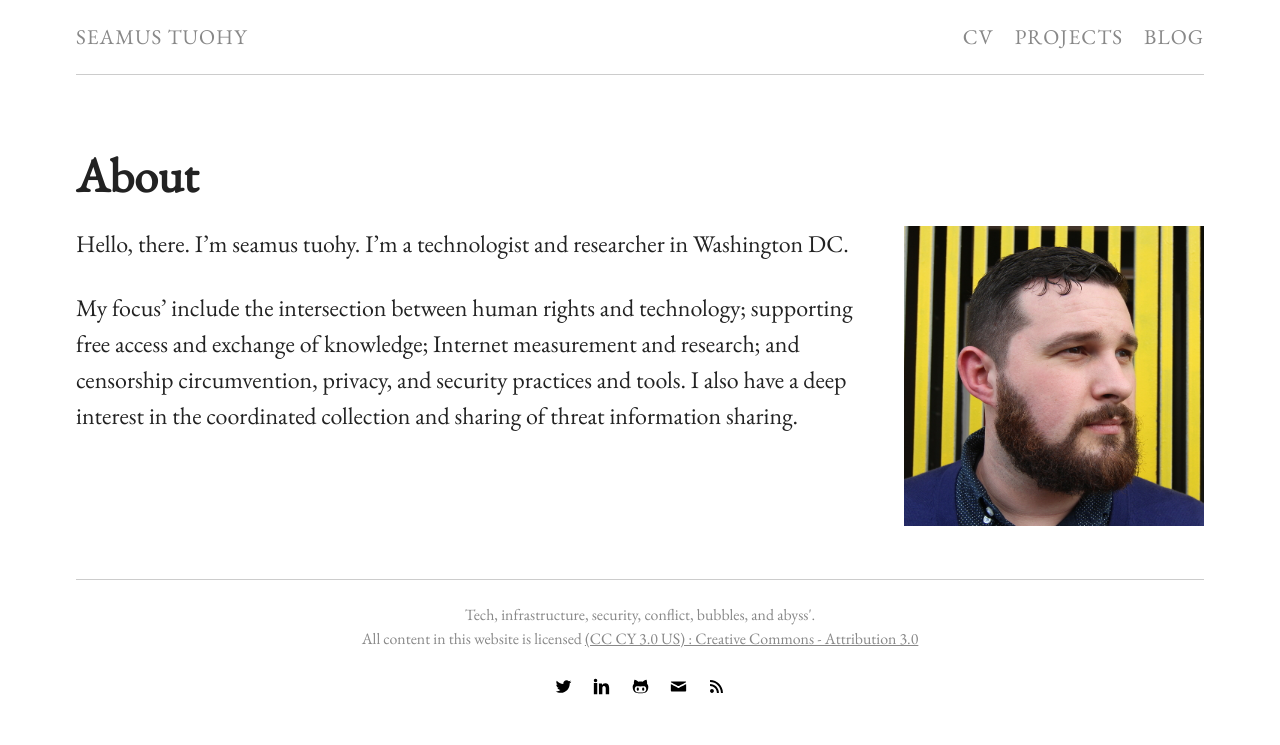
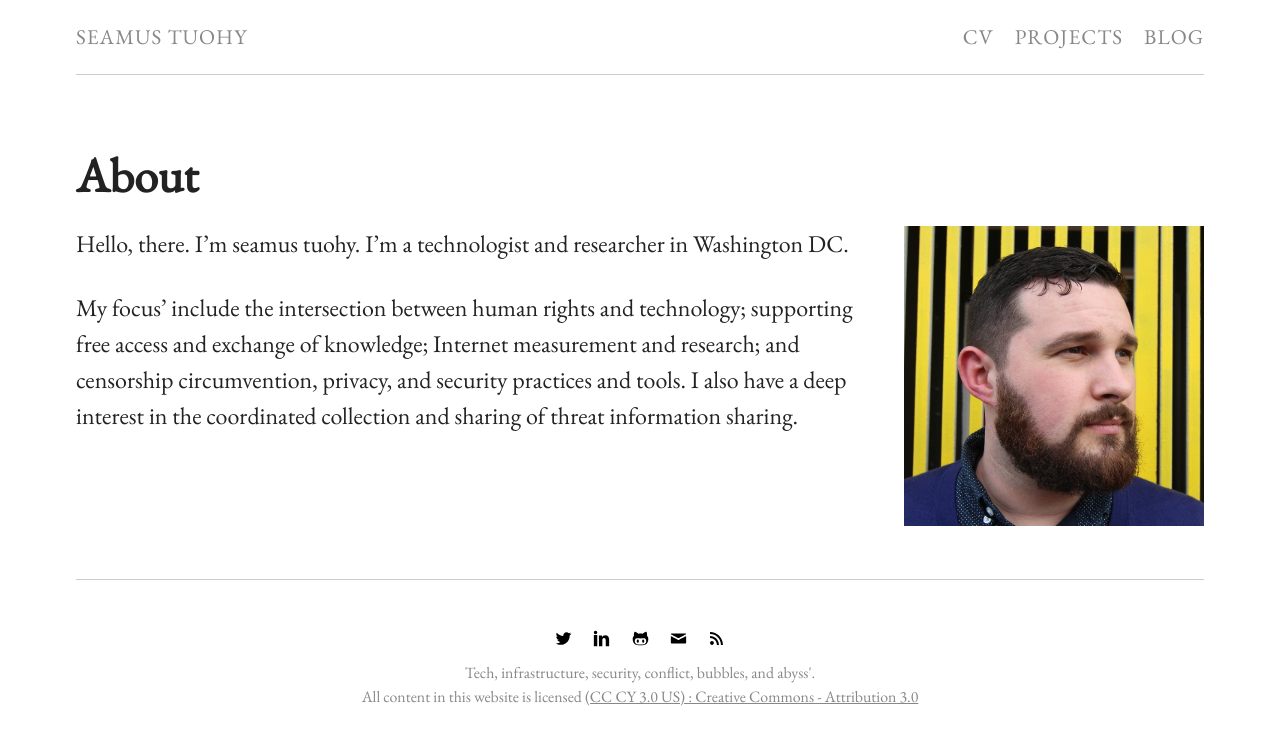
Before and after one commit to seamustuohy/seamustuohy.github.io, a Jekyll site: the page built from index.md, in a window 1280 px wide. Shown: the top 745 px of the page. Built offline with Jekyll 4.4.1, drawn with Linux system fonts in a browser that asks for light colours.

Commit message:
making footnote prettier

```diff
--- a/_includes/footer.html
+++ b/_includes/footer.html
@@ -1,8 +1,8 @@
 <footer class="site-footer">
+    {% include icons.html %}
+    {% include social-links.html %}
     {{ site.description }}<br />
     All content in this website is licensed <a href="https://creativecommons.org/licenses/by/3.0/us/">(CC CY 3.0 US) : Creative Commons - Attribution 3.0</a>
-    {% include icons.html %}
-    {% include social-links.html %}
     {% if site.analytics.provider and page.analytics != false %}
      :: Analytics by {{ site.analytics.provider }}
     {% endif %}
```
